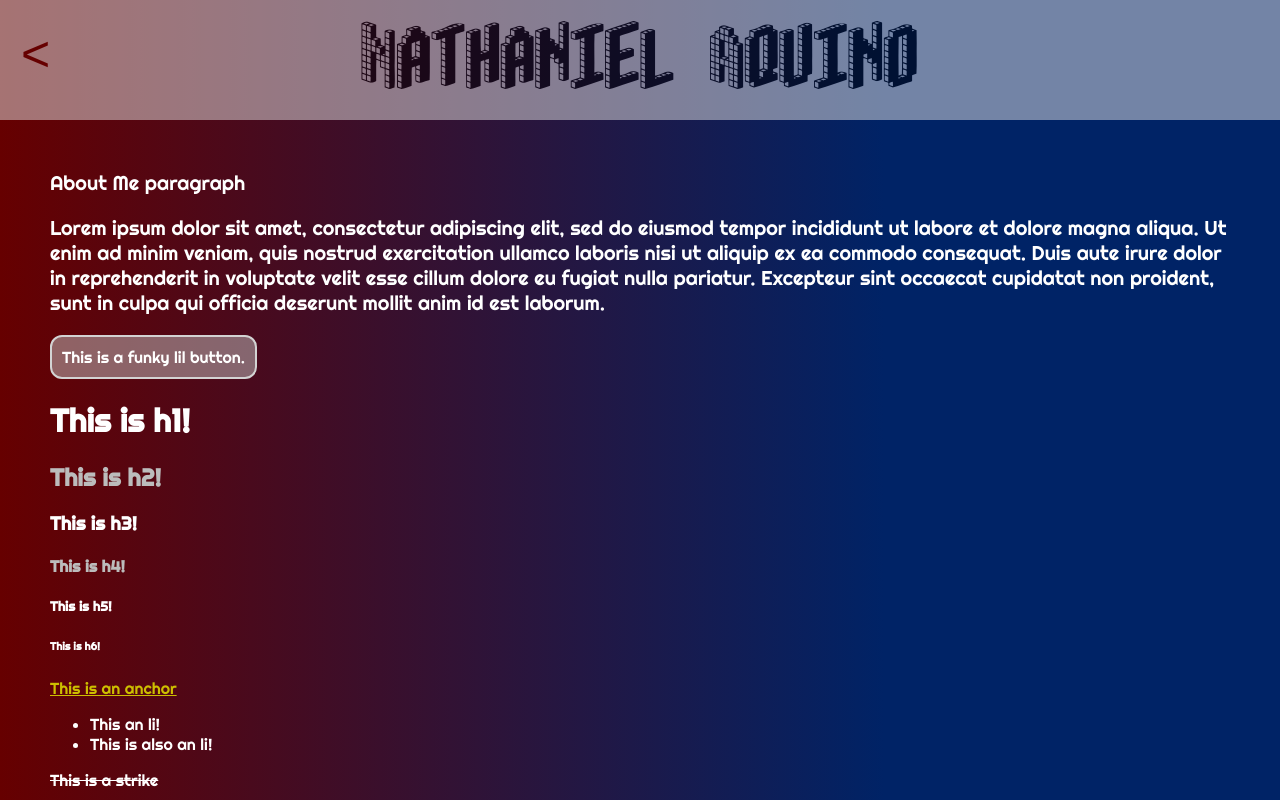
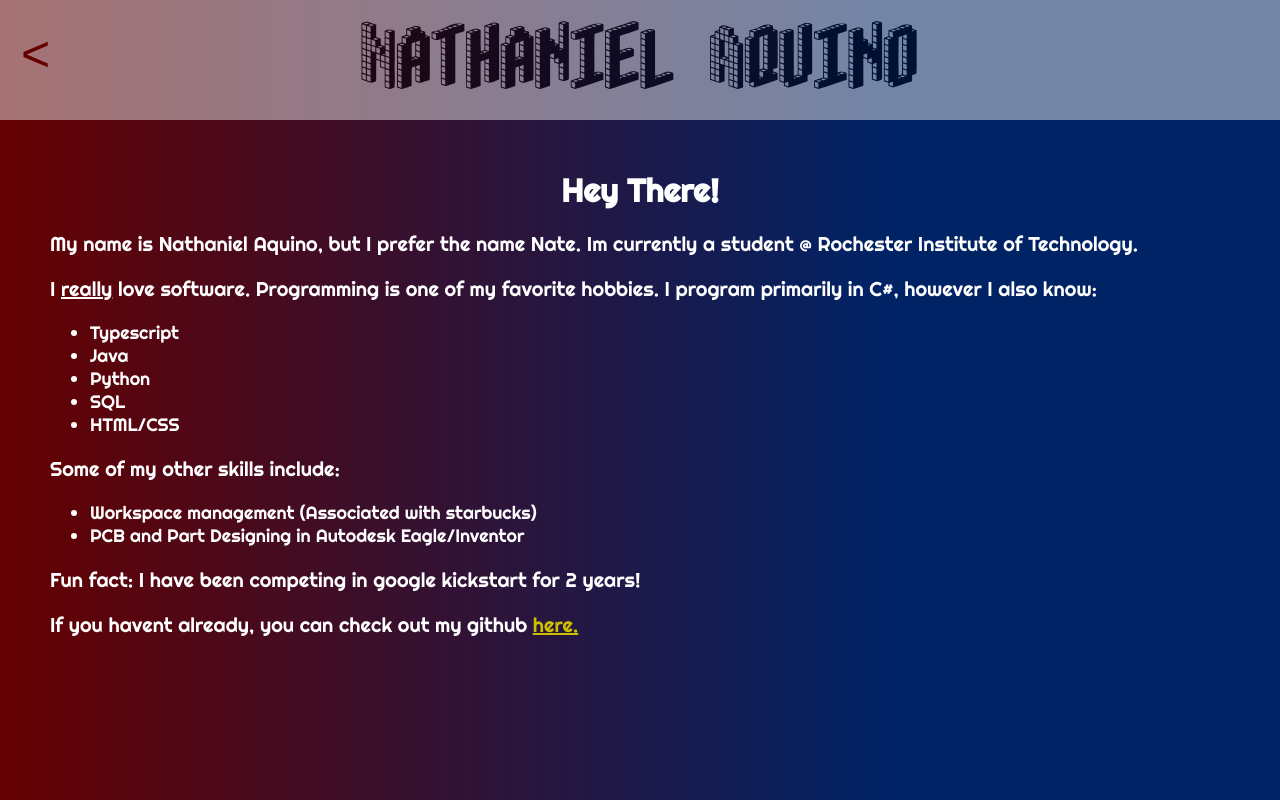
Before and after one commit to Naquino14/pubsite, a React (Create React App) app: page /aboutme in a window 1280 px wide. Built offline with nearby package versions, Linux system fonts and the light colour scheme.

Commit message:
wip aboutme

```diff
--- a/src/Articles.css
+++ b/src/Articles.css
@@ -5,8 +5,16 @@
     font-family: RighteousRegular;
 }
 
+.center {
+    text-align: center;
+}
+
 .article p {
     font-size: 20px;
+}
+
+.article ul {
+    font-size: 18px;
 }
 
 .article button {
--- a/src/Pages/AboutMe.tsx
+++ b/src/Pages/AboutMe.tsx
@@ -6,22 +6,23 @@ const AboutMe: React.FC = () => {
   return (
     <div className='article'>
       <title>About Me</title>
-      <p>About Me paragraph</p>
-      <p>Lorem ipsum dolor sit amet, consectetur adipiscing elit, sed do eiusmod tempor incididunt ut labore et dolore magna aliqua. Ut enim ad minim veniam, quis nostrud exercitation ullamco laboris nisi ut aliquip ex ea commodo consequat. Duis aute irure dolor in reprehenderit in voluptate velit esse cillum dolore eu fugiat nulla pariatur. Excepteur sint occaecat cupidatat non proident, sunt in culpa qui officia deserunt mollit anim id est laborum.</p>
-      <button onClick={(e) => {e.preventDefault(); alert('hey there!')}}>This is a funky lil button.</button>
-      <h1>This is h1!</h1>
-      <h2>This is h2!</h2>
-      <h3>This is h3!</h3>
-      <h4>This is h4!</h4>
-      <h5>This is h5!</h5>
-      <h6>This is h6!</h6>
-      <Link to='/aboutme'>This is an anchor </Link>
+      <h1 className='center'>Hey There!</h1>
+      <p>My name is Nathaniel Aquino, but I prefer the name Nate. Im currently a student @ Rochester Institute of Technology.</p>
+      <p>I <u>really</u> love software. Programming is one of my favorite hobbies. I program primarily in C#, however I also know:</p>
       <ul>
-        <li>This an li!</li>
-        <li>This is also an li!</li>
+        <li>Typescript</li>
+        <li>Java</li>
+        <li>Python</li>
+        <li>SQL</li>
+        <li>HTML/CSS</li>
       </ul>
-      <s>This is a strike</s><p/>
-      <u>This is an underline</u>
+      <p>Some of my other skills include:</p>
+      <ul>
+        <li>Workspace management (Associated with starbucks)</li>
+        <li>PCB and Part Designing in Autodesk Eagle/Inventor</li>
+      </ul>
+      <p>Fun fact: I have been competing in google kickstart for 2 years!</p>
+      <p>If you havent already, you can check out my github <a href='https://github.com/naquino14'>here.</a></p>
     </div>
   )
 }
```
Also changed, not shown: 1 other file (tests, documents, lock files or other folders).
